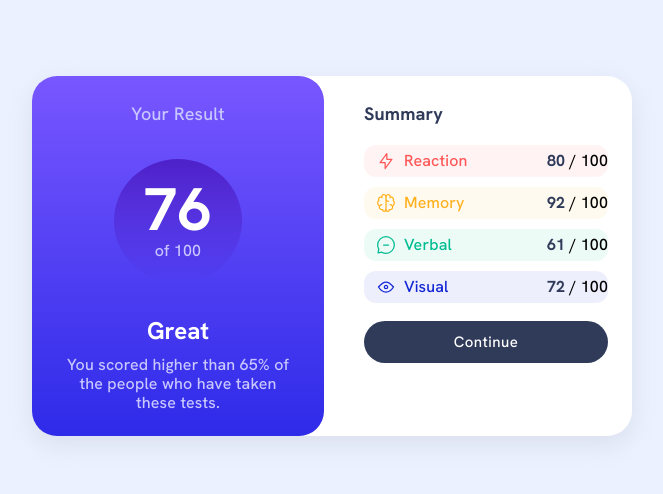
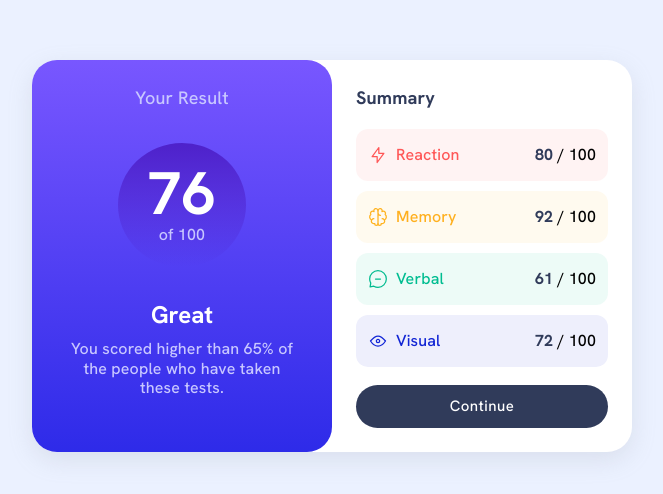
Before and after one commit to cristianbarreiro/results-summary-component-main, a React (Vite) app: page / in a window 1280 px wide. Shown: the part 144-638 px from the top of the page, without its empty margins (308-971 px from the left). Built offline with nearby package versions, Linux system fonts and the light colour scheme.

Commit message:
fix: borders y li items

```diff
--- a/src/App.jsx
+++ b/src/App.jsx
@@ -20,13 +20,11 @@ const App = () => {
             <Stack
                 bgcolor='white'
                 maxWidth='600px'
-                gap={2}
+                gap={0}
                 fontFamily='"Hanken Grotesk", sans-serif'
                 sx={{
-                    flexDirection: { lg: "row", md: "row", sm: "column" },
-                    borderRadius: { lg: "25px", md: "25px", sm: "0px" },
-                    borderBottomLeftRadius: "25px",
-                    borderBottomRightRadius: "25px",
+                    flexDirection: { xs: "column", md: "row" },
+                    borderRadius: "25px",
                     boxShadow: "rgba(149,157,165,0.2) 0px 8px 24px"
                 }}>
                 {/* RESULT COMPONENT */}
--- a/src/components/Result.jsx
+++ b/src/components/Result.jsx
@@ -10,10 +10,8 @@ const Result = () => {
             sx={{
                 background:
                     'linear-gradient(0deg,hsl(241,81%,54%), hsl(252,100%,67%))',
-                width: { lg: '50%', md: '50%', sm: 'auto' },
-                borderRadius: { lg: "25px", md: "25px", sm: "0px" },
-                borderBottomLeftRadius: "25px",
-                borderBottomRightRadius: "25px",
+                width: { xs: 'auto', md: '50%' },
+                borderRadius: "25px",
             }}
         >
             <Typography
--- a/src/components/Summary.jsx
+++ b/src/components/Summary.jsx
@@ -62,14 +62,15 @@ const Summary = () => {
                         sx={{
                             background: `${item.bgColor}`,
                             marginBlock: "10px",
-                            padding: "0px",
+                            padding: "10px 12px",
                             borderRadius: "12px",
                             boxSizing: "border-box",
                             display: "flex",
                             alignItems: "center",
+                            flexWrap: "nowrap",
                         }}
                     >
-                        <ListItemIcon sx={{ minWidth: "28px", paddingLeft: "12px" }}>
+                        <ListItemIcon sx={{ minWidth: "28px" }}>
                             <img src={item.icon} alt="icons" />
                         </ListItemIcon>
                         <ListItemText
@@ -77,6 +78,7 @@ const Summary = () => {
                                 color: `${item.textColor}`,
                                 fontFamily: '"Hanken Grotesk", sans-serif',
                                 fontWeight: "500",
+                                whiteSpace: "nowrap",
                             }}
                         >
                             {item.category}
@@ -84,9 +86,10 @@ const Summary = () => {
                         <Typography
                             sx={{
                                 background: "transparent",
-                                marginLeft: "55px",
+                                marginLeft: "auto",
                                 fontFamily: '"Hanken Grotesk", sans-serif',
                                 fontWeight: "500",
+                                whiteSpace: "nowrap",
                             }}
                         >
                             <span style={{ color: "hsl(224, 30%, 27%)", fontWeight: "700" }}>
```
